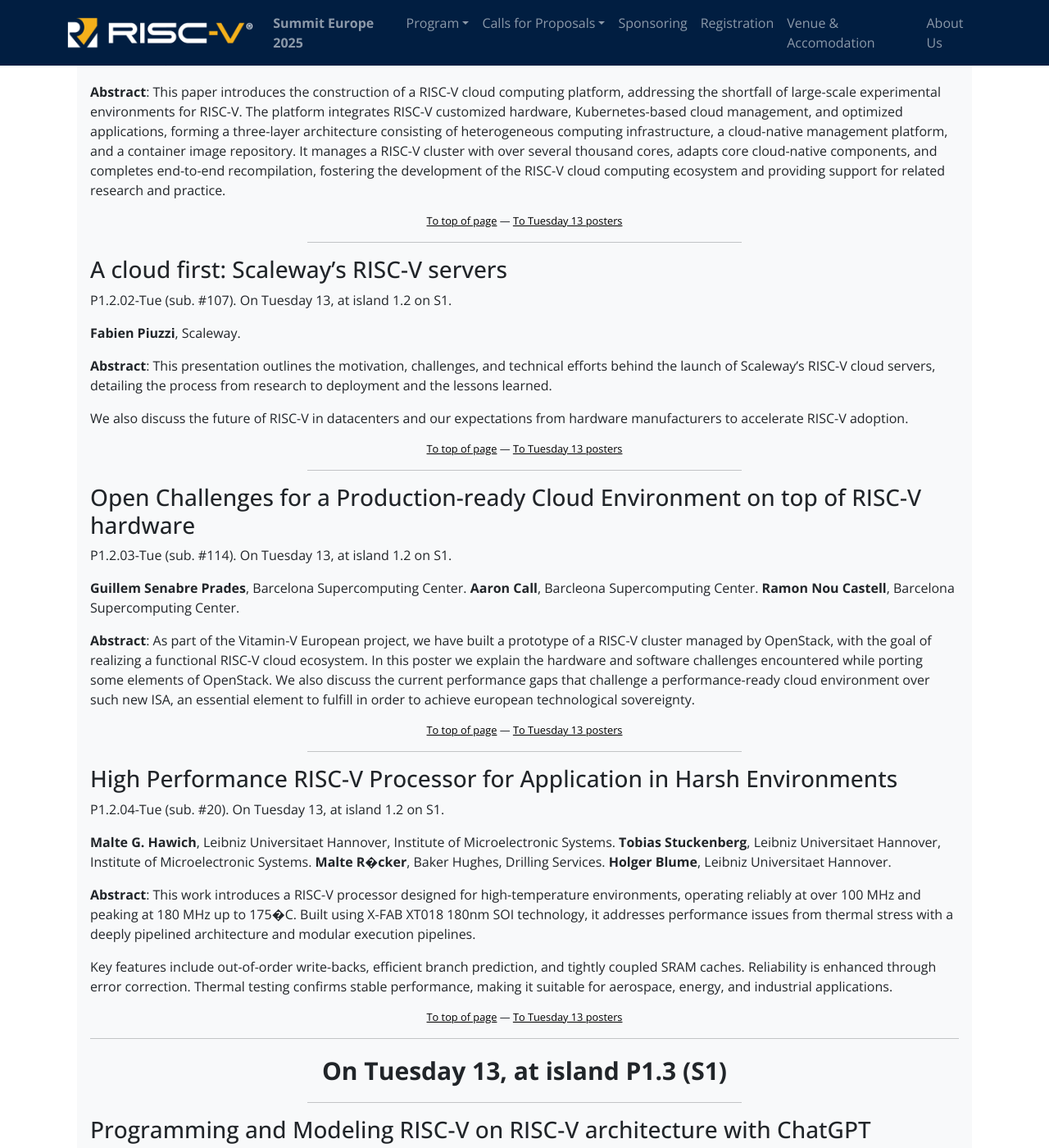
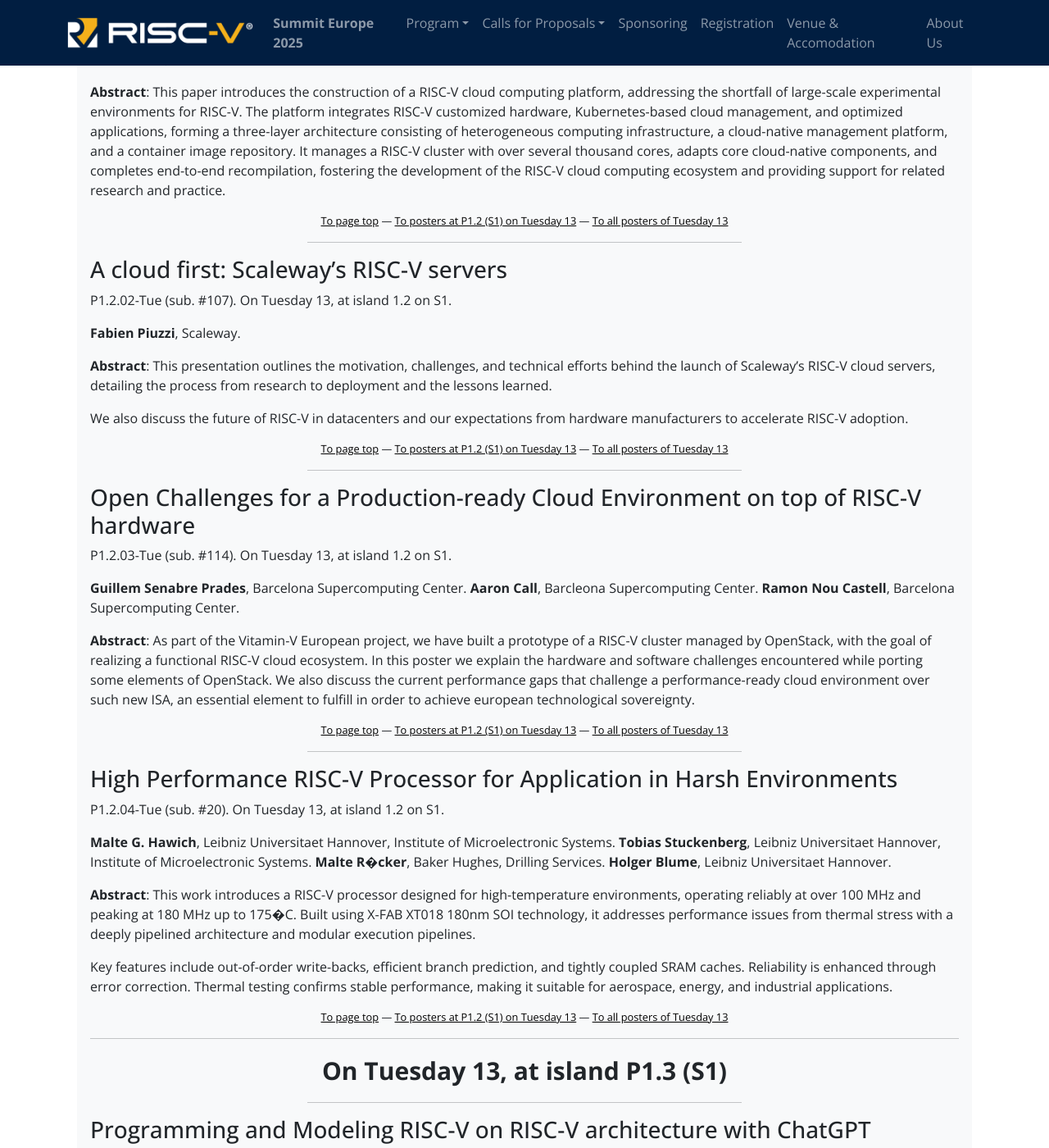
Before and after one commit to riscv-europe/summit-website-development, a Jekyll site: the page built from summit/2025/posters.md, in a window 1280 px wide and 1400 px high, scrolled down 6462 px. Shown: the whole window at 82% size. Built offline with Jekyll 4.4.1, drawn with Linux system fonts in a browser that asks for light colours; some of the changed text lies outside the part shown.

Commit message:
Fix: improve posters' back navigation links.

```diff
--- a/_includes/summit25posters-of-day.md
+++ b/_includes/summit25posters-of-day.md
@@ -29,7 +29,7 @@
 
 {% if poster['Summary'] %}**Abstract**: {{ poster['Summary'] }} {% endif %}
 
-<p align="center" style="font-size: 0.8em"><a class="backnavigation" href="#summary">To top of page</a> &mdash; <a href="#{{ day }}" class="backnavigation">To {{ dayLong }} posters</a></p>
+<p align="center" style="font-size: 0.8em"><a class="backnavigation" href="#summary">To page top</a> &mdash; <a href="#P{{ island.Island }}-{{ day }}" class="backnavigation">To posters at P{{ island.Island }} ({{ island.Level }}) on {{ dayLong }}</a> &mdash; <a href="#{{ day }}" class="backnavigation">To all posters of {{ dayLong }}</a></p>
 
 {% endunless %}
 
```
